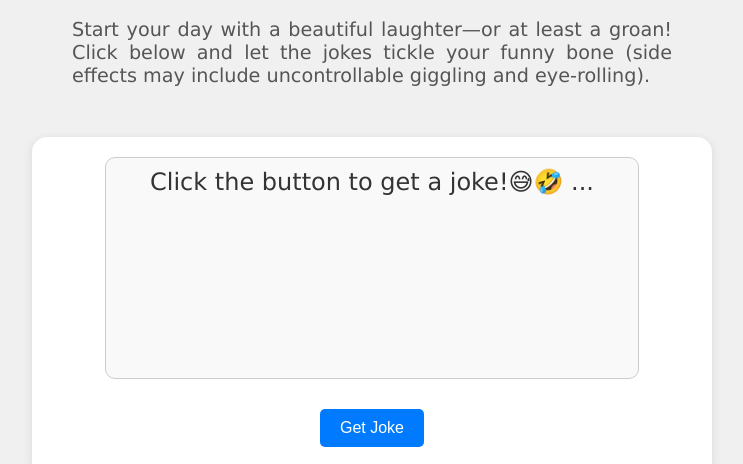
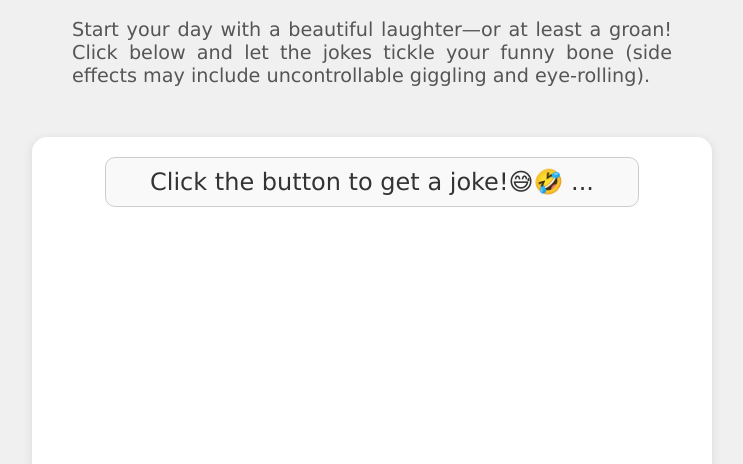
Before and after one commit to Nova-dotcom-code/JokeApp, a plain HTML site: page index.html in a window 1280 px wide. Shown: the part 331-795 px from the top of the page, without its empty margins (268-1011 px from the left). Drawn offline with Linux system fonts and the light colour scheme.

Commit message:
Modified the commit message to reflect the changes made in the files.  Updated styles and script functionality  This commit includes:   - Adjusted height of the joke box for better visibility   - Improved button styling and positioning   - Enhanced button hover and active effects   - Increased timeout for joke reset to allow more reading time

```diff
--- a/script.js
+++ b/script.js
@@ -33,5 +33,5 @@ jokeButton.addEventListener('click', async ()=> {
   // This gives the user time to read the joke before it resets
   setTimeout(() => {
     jokeBox.textContent = "Click the button to get another joke!😅🤣 ...";
-  }, 8000);
+  }, 10000);
 })
--- a/style.css
+++ b/style.css
@@ -56,7 +56,7 @@ p {
     border-radius: 10px;
     background-color: #f9f9f9;
     width: 80%;
-    height: 200px;
+    height: auto;
     overflow: hidden;
 }
 /* Styling for button */
@@ -68,15 +68,15 @@ button{
     border: none;
     border-radius: 5px;
     cursor: pointer;
-    position: relative;
+    position: absolute;
     transition: background-color 0.3s, transform 0.3s ease;
-    top: 10px;
+    top: 120%;
     color: #fff;
 }
 button:hover {
     color: #fff;
     background-color: #555;
-    box-shadow: 0 0 10px rgba(0,0,0,0.2);
+    box-shadow: 0 0 10px rgba(0,0,0,0.3);
 }
 /* Button active (pressed) effect */
 button:active{
```
